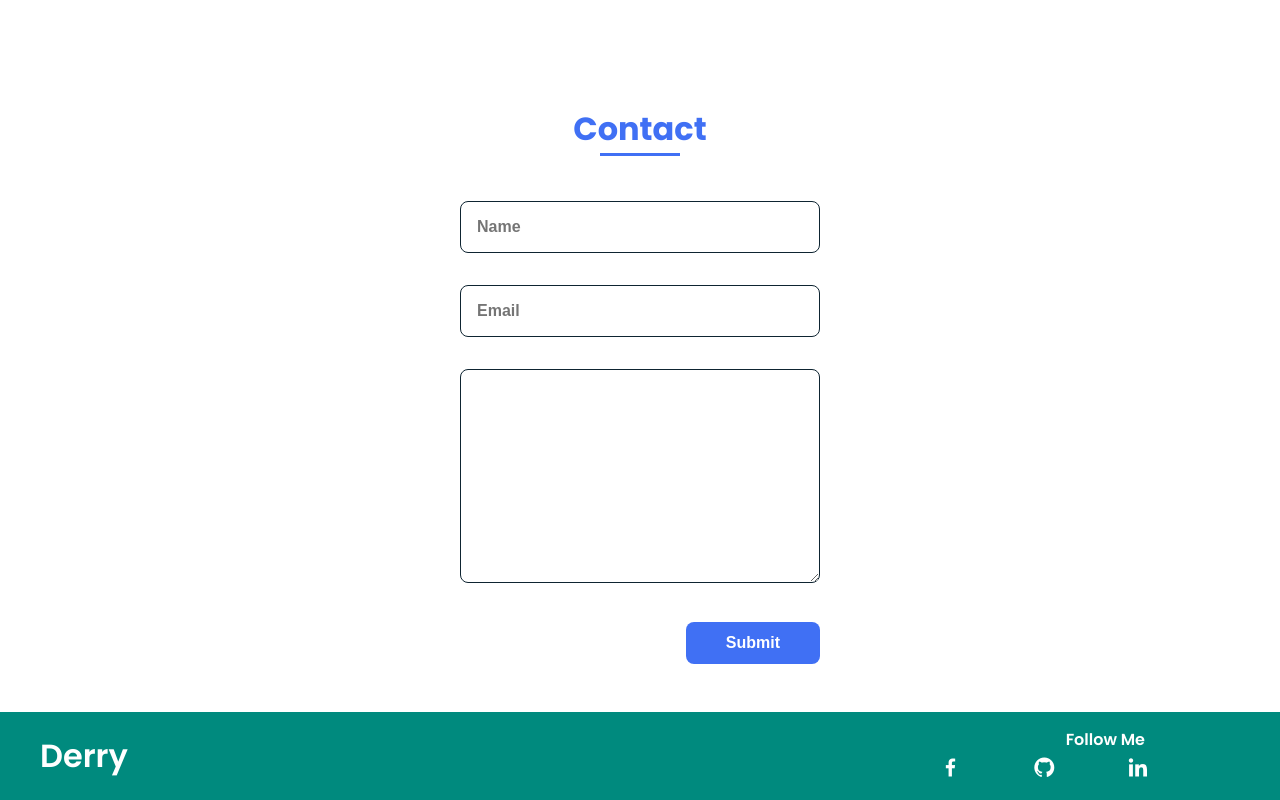
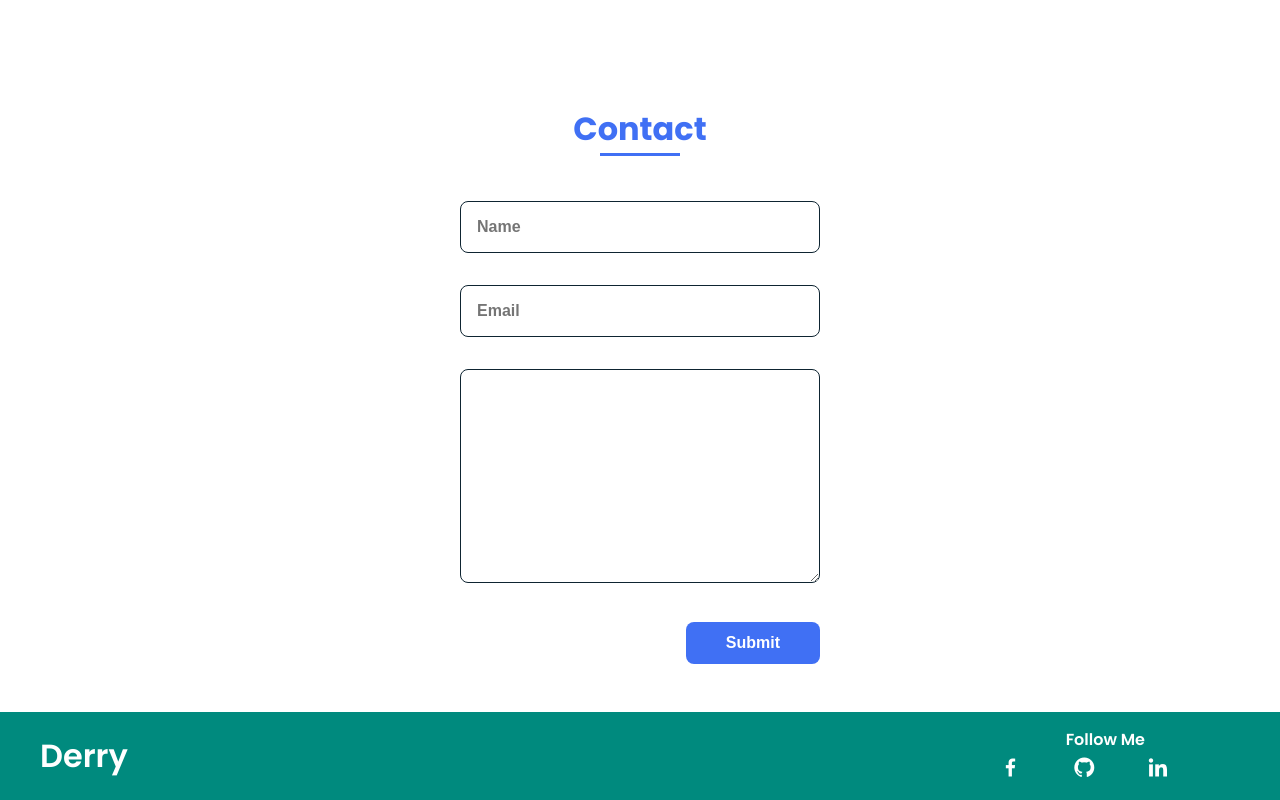
Before and after one commit to ODerryO/Final-Projek-Foundation, a plain HTML site: page index.html in a window 1280 px wide. Shown: the part 2003-2803 px from the top of the page. Drawn offline with nearby package versions, Linux system fonts and the light colour scheme.

Commit message:
Update styles.css

```diff
--- a/assets/css/styles.css
+++ b/assets/css/styles.css
@@ -379,7 +379,7 @@ img{
 }
 
 .footer__social a {
-  margin-right: 10px;
+  margin-right: 30px;
 }
 
 .footer__social{
@@ -391,9 +391,6 @@ img{
   margin-top: 15px;
 }
 
-.footer__social a {
-  margin-right: 50px;
-}
 .footer__icon{
   font-size: 1.5rem;
   text-align: right;
```
